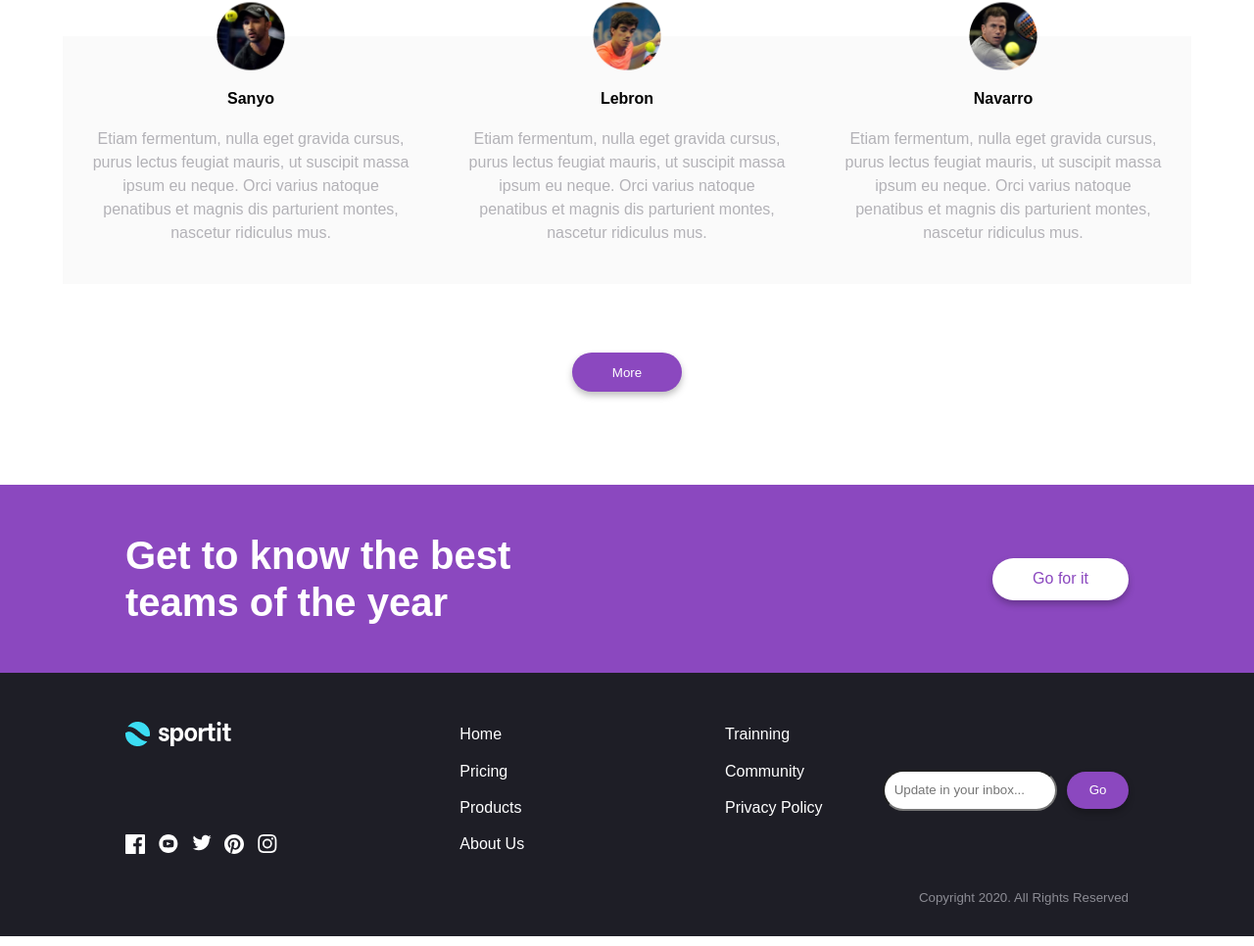
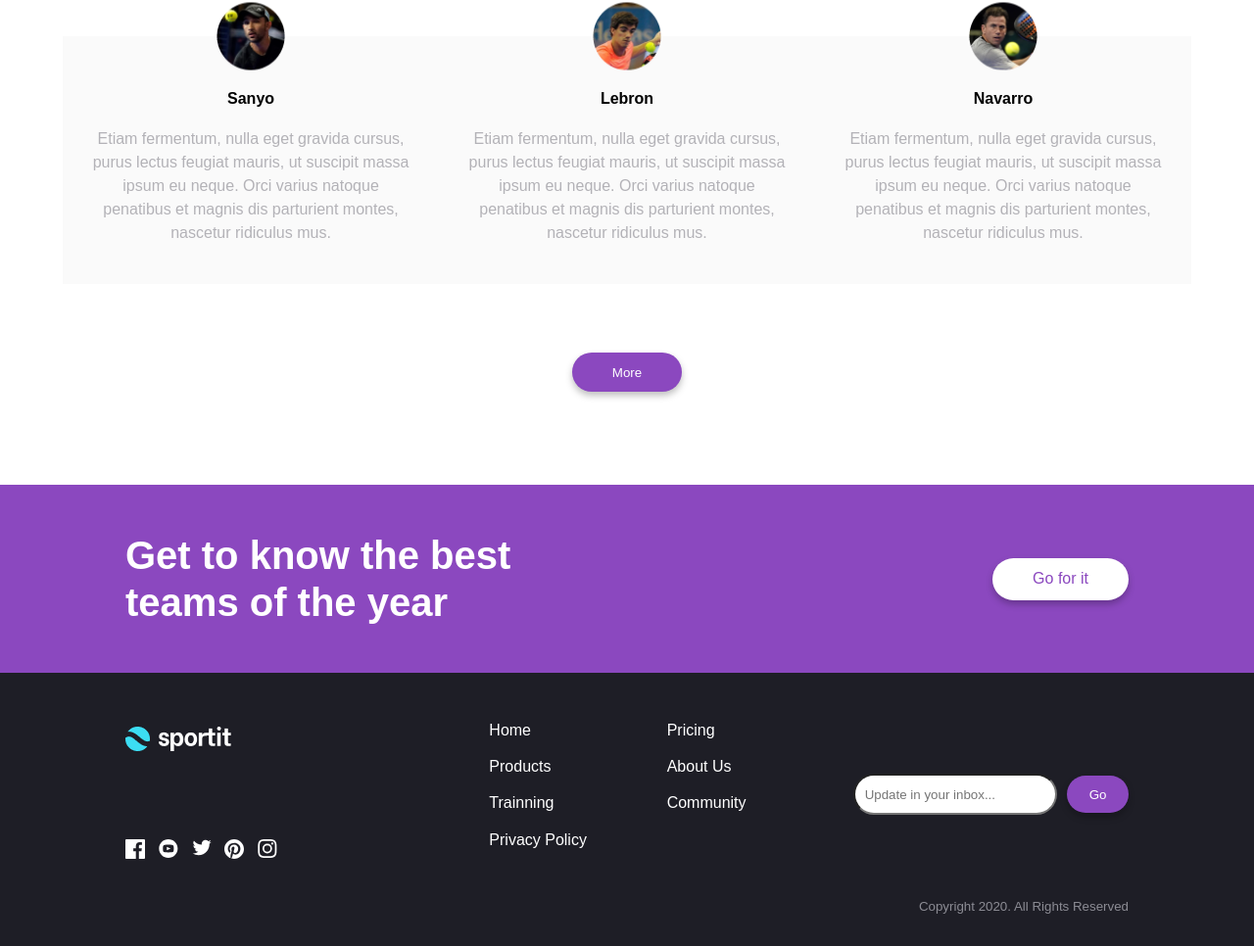
Before and after one commit to imkath/fe-sportit, a plain HTML site: page index.html in a window 1280 px wide. Shown: the part 1587-2553 px from the top of the page at 98% size. Drawn offline with Linux system fonts and the light colour scheme.

Commit message:
change style footer nav

```diff
--- a/style.css
+++ b/style.css
@@ -367,8 +367,12 @@ footer .bottom .content nav ul.nav {
   columns: 2;
   -webkit-columns: 2;
   -moz-columns: 2;
-  column-gap: 85px;
   width: 100%;
+  display: flex;
+  flex-wrap: wrap;
+  justify-content: space-between;
+  align-items: center;
+  gap: 10%;
 }
 
 footer .bottom .content nav ul.nav li {
@@ -552,10 +556,6 @@ footer .bottom .copyright {
     width: 33.33%;
   }
 
-  footer .bottom .content nav ul.nav {
-    gap: 200px;
-  }
-
   footer .bottom .content form {
     width: 33.33%;
   }
```
